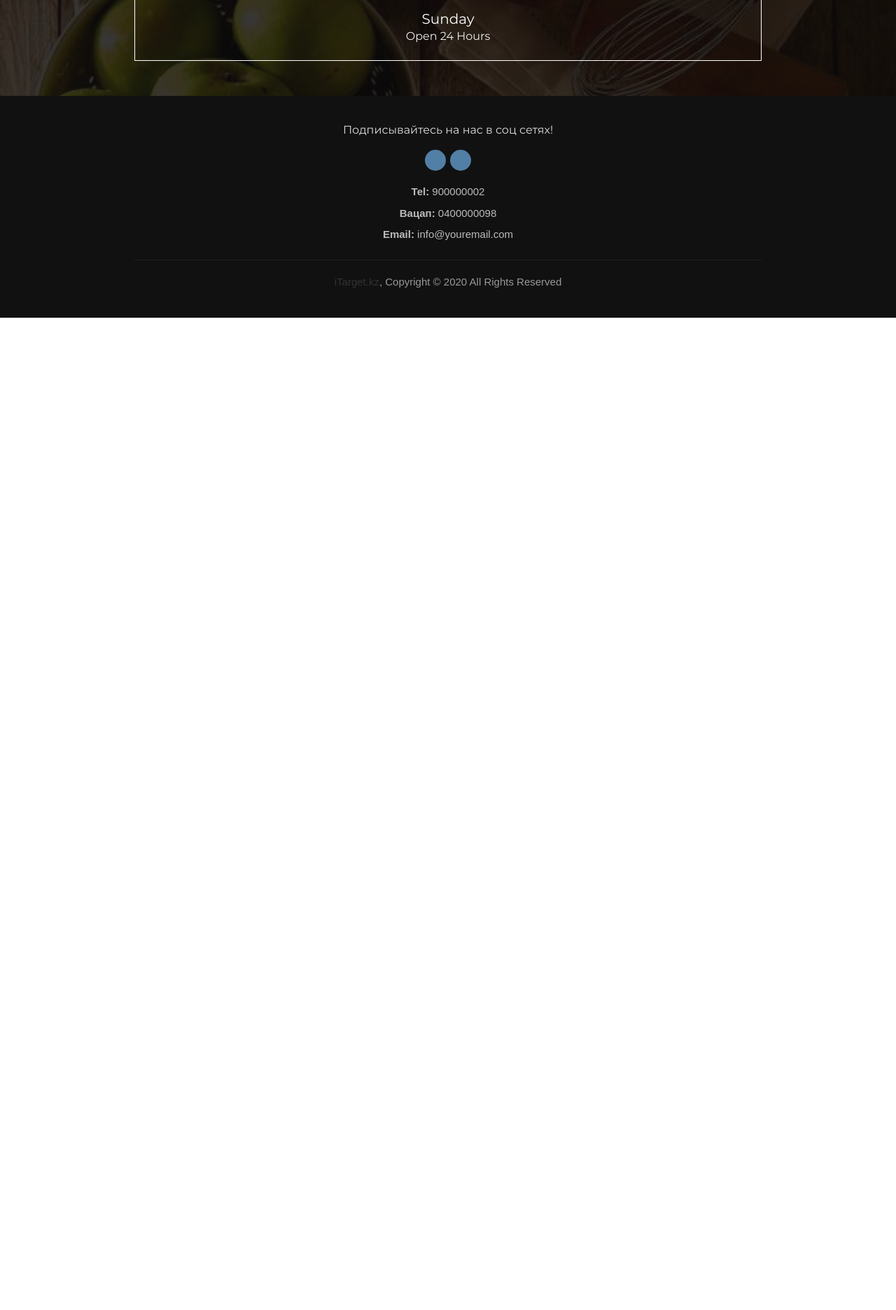
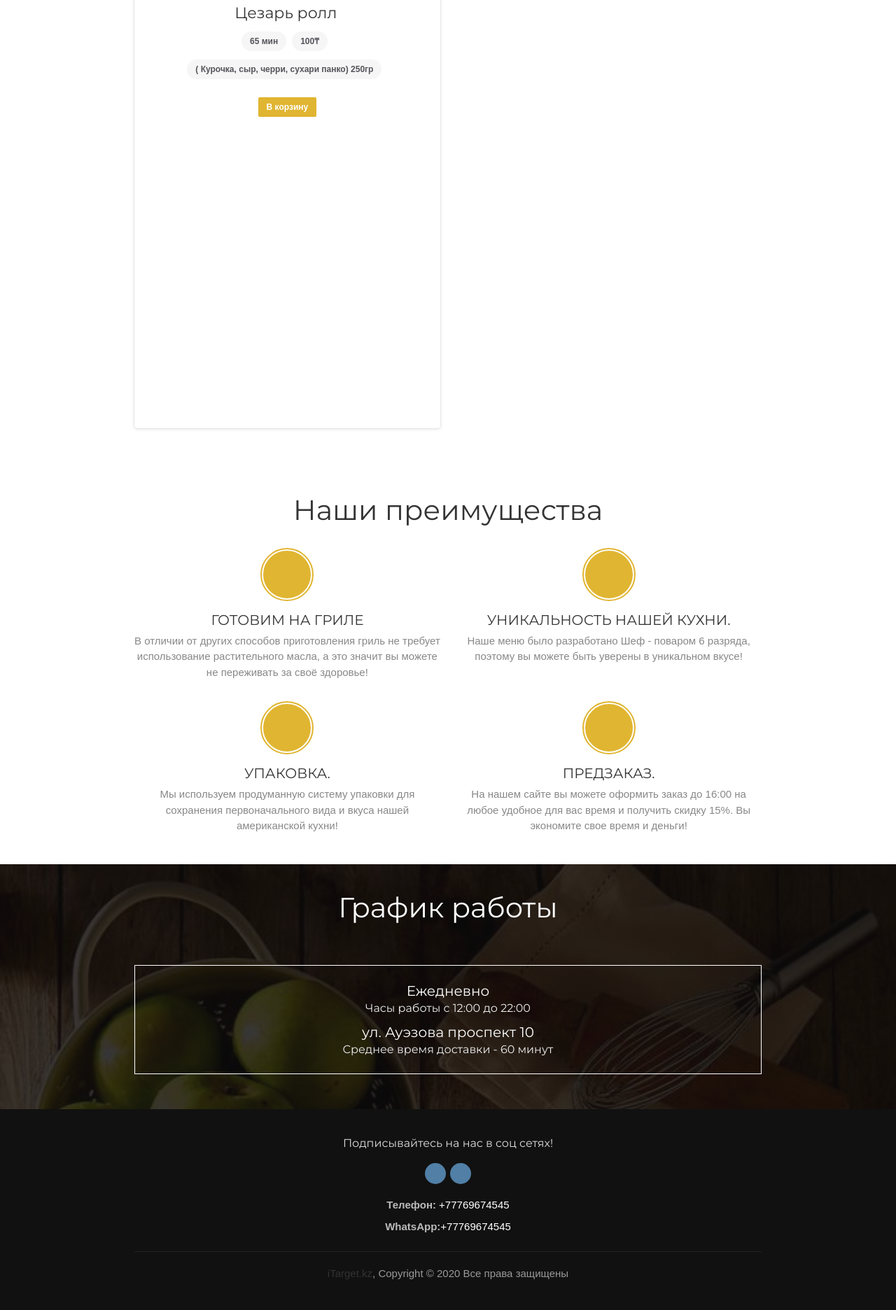
Before and after one commit to infabls/eda_enot, a PHP site: page / in a window 1280 px wide. Shown: the part 3937-5809 px from the top of the page at 70% size. Before the commit the page ends 4391 px from the top, so only its background shows below. Run offline with PHP 8.4, Linux system fonts and the light colour scheme; some web fonts are replaced.

Commit message:
txt upd
добавил текст и картинки
поправил стили

```diff
--- a/css/site.addons.css
+++ b/css/site.addons.css
@@ -12,6 +12,11 @@
   /* -webkit-flex-wrap: wrap;
   -ms-flex-wrap: wrap;
   flex-wrap: wrap; */
+}
+.navbar .container{
+      display: flex;
+    align-items: center;
+    justify-content: space-between;
 }
 .cart-line-items,tfoot{
   width: 280px;
@@ -104,6 +109,7 @@
 }
 .vendor-item__row {
     display: flex;
+    justify-content: center;
     font-size: 0;
     margin-top: 4px;
     flex-wrap: wrap;
@@ -165,7 +171,7 @@
   min-height: 505px !important;
 }
 .appl-section .entry{
-  min-height: 485px !important;
+  min-height:945px !important;
 }
 .appl-section .menu .content .tabs .tab,.appl-section .tabs,.appl-section .tabs .tab{
   height: auto;
@@ -190,3 +196,9 @@
 .appl-section .modal-content .entry, .appl-section .modal-content .entry .tabs{
       max-height: 100px;
 }
+.modal{
+  max-height: 85% !important;
+}
+.modal-content img{
+  max-height: 500px !important;
+}
--- a/inc/footer.php
+++ b/inc/footer.php
@@ -10,12 +10,11 @@
             </ul>
             <div class="tel-fax-mail">
                <ul>
-                  <li><span>Tel:</span> 900000002</li>
-                  <li><span>Вацап:</span> 0400000098</li>
-                  <li><span>Email:</span> info@youremail.com</li>
+                  <li><span>Телефон:</span> <a href="tel:+77769674545">+77769674545</a></li>
+                  <li><span>WhatsApp:</span><a href="https://wa.me/77769674545">+77769674545</a></li>
                </ul>
             </div>
-            <div class="ft-bottom"><span><a href="http://itarget.kz/">iTarget.kz</a>, Copyright © 2020 All Rights Reserved </span></div>
+            <div class="ft-bottom"><span><a href="http://itarget.kz/">iTarget.kz</a>, Copyright © 2020 Все права защищены </span></div>
          </div>
       </footer>
 
--- a/inc/header.php
+++ b/inc/header.php
@@ -49,9 +49,6 @@
    <link rel="stylesheet" href="/css/materialize.min.css">
    <link rel="stylesheet" href="/css/slick.css">
    <link rel="stylesheet" href="/css/slick-theme.css">
-      <!-- <link rel="stylesheet" href="/css/owl.carousel.css"> -->
-      <!-- <link rel="stylesheet" href="/css/owl.theme.css"> -->
-      <!-- <link rel="stylesheet" href="/css/owl.transitions.css"> -->
    <link rel="stylesheet" href="/css/style.css">
    <link rel="stylesheet" href="/css/site.addons.css">
    <script src="/js/jquery.min.js"></script>
@@ -60,12 +57,16 @@
 <body>
    <div class="navbar">
       <div class="container">
-           <!--  <div class="panel-control-left"><a href="index.php#" data-activates="slide-out-left" class="sidenav-control-left"><i class="fa fa-bars"></i></a></div> -->
+         <div class="tel-fax-mail">
+            <a href="https://wa.me/77769674545">+77769674545</a>
+         </div>
          <div class="site-title">
             <a href="/" class="logo">
                <h1>Дядька Сэм</h1>
             </a>
+
          </div>
+
          <div class="panel-control-right"><a href="index.php#" data-activates="slide-out-right" class="sidenav-control-right"><i class="fa fa-shopping-bag"></i>
             <span id="cart-count-span" class="cart-items-count">
 
--- a/index.php
+++ b/index.php
@@ -5,18 +5,51 @@
       <div class="overlay"></div>
       <div class="caption">
          <div class="container">
-            <h2>Delicious Food & Drink</h2>
+            <h2>При заказе до 16:00 скидка 15%*</h2>
+            <p>*Подробности уточняйте у оператора </p>
+            <a class="button" href="/">Shop Now</a>
+         </div>
+      </div>
+   </div>
+
+   <div class="slider-entry">
+      <div class="overlay"></div>
+      <img class="lazyload" data-src="img/slider3.jpg" alt="">
+      <div class="caption">
+         <div class="container">
+           <h2>Подпишись в инстаграм и получай скидку 10%</h2>
             <p>Find your need now</p>
             <a class="button" href="/">Shop Now</a>
          </div>
       </div>
    </div>
    <div class="slider-entry">
-      <div class="overlay"></div>
-      <img class="lazyload" data-src="img/slider2.jpg" alt="">
+<!--       <div class="overlay"></div> -->
+      <img class="lazyload" data-src="img/kombo1.jpg" alt="">
       <div class="caption">
          <div class="container">
-            <h2>Cafe & Restaurant</h2>
+         <!--    <h2>НОВИНКА</h2> -->
+<!--             <p>Find your need now</p>
+            <a class="button" href="/">Shop Now</a> -->
+         </div>
+      </div>
+   </div>   <div class="slider-entry">
+<!--       <div class="overlay"></div> -->
+      <img class="lazyload" data-src="img/kombo2.jpg" alt="">
+      <div class="caption">
+         <div class="container">
+         <!--    <h2>НОВИНКА</h2> -->
+<!--             <p>Find your need now</p>
+            <a class="button" href="/">Shop Now</a> -->
+         </div>
+      </div>
+   </div>
+   <div class="slider-entry">
+      <div class="overlay"></div>
+      <img class="lazyload" data-src="img/slider3.jpg" alt="">
+      <div class="caption">
+         <div class="container">
+            <h2>Скоро в нашем меню появятся вкуснейшие пиццы от Дяди Сэма</h2>
             <p>Find your need now</p>
             <a class="button" href="/">Shop Now</a>
          </div>
@@ -27,9 +60,13 @@
       <img class="lazyload" data-src="img/slider3.jpg" alt="">
       <div class="caption">
          <div class="container">
-            <h2>Delicious & Tasteful</h2>
-            <p>Find your need now</p>
-            <a class="button" href="/">Shop Now</a>
+            <h2>Кейтеринг (выездное обслуживание)</h2>
+            <p>   подготовка меню и расчет стоимости меню
+   тестинг – предварительная дегустация блюд их для оценки заказчиками
+   планирование пространства
+   сценарий кейтеринга  – планирование времени, составление схемы обслужтвания
+   менеджмент кейтеринга – составление транспортного плана, списки персонала, схемы ввоза и вывоза.</p>
+            <!-- <a class="button" href="/">Shop Now</a> -->
          </div>
       </div>
    </div>
@@ -104,15 +141,15 @@
          <div class="col s6">
             <div class="entry">
                <i class="fa fa-cutlery"></i>
-               <h5>Master Chef</h5>
-               <p>Lorem ipsum dolor sit amet consectetur adipisicing elit</p>
+               <h5>ГОТОВИМ НА ГРИЛЕ</h5>
+               <p>В отличии от других способов приготовления гриль не требует использование растительного масла, а это значит вы можете не переживать за своё здоровье!</p>
             </div>
          </div>
          <div class="col s6">
             <div class="entry">
                <i class="fa fa-list"></i>
-               <h5>Many Menu</h5>
-               <p>Lorem ipsum dolor sit amet consectetur adipisicing elit</p>
+               <h5>УНИКАЛЬНОСТЬ НАШЕЙ КУХНИ.</h5>
+               <p>Наше меню было разработано Шеф - поваром 6 разряда, поэтому вы можете быть уверены в уникальном вкусе!</p>
             </div>
          </div>
       </div>
@@ -120,15 +157,15 @@
          <div class="col s6">
             <div class="entry">
                <i class="fa fa-birthday-cake"></i>
-               <h5>Food Cake</h5>
-               <p>Lorem ipsum dolor sit amet consectetur adipisicing elit</p>
+               <h5>УПАКОВКА.</h5>
+               <p>Мы используем продуманную систему упаковки для сохранения первоначального вида и вкуса нашей американской кухни!</p>
             </div>
          </div>
          <div class="col s6">
             <div class="entry">
                <i class="fa fa-glass"></i>
-               <h5>Juice Drink</h5>
-               <p>Lorem ipsum dolor sit amet consectetur adipisicing elit</p>
+               <h5>ПРЕДЗАКАЗ.</h5>
+               <p>На нашем сайте вы можете оформить заказ до 16:00 на любое удобное для вас время и получить скидку 15%. Вы экономите свое время и деньги!</p>
             </div>
          </div>
       </div>
@@ -145,11 +182,11 @@
          </ul>
       </div>
       <div class="entry">
-         <h5>Monday - Saturday</h5>
-         <h6>07.00 AM - 12.00 PM</h6>
+         <h5>Ежедневно</h5>
+         <h6>Часы работы с 12:00 до 22:00</h6>
          <div class="dividing"></div>
-         <h5>Sunday</h5>
-         <h6>Open 24 Hours</h6>
+         <h5>ул. Ауэзова проспект 10</h5>
+         <h6>Среднее время доставки -  60 минут </h6>
       </div>
    </div>
 </div>
```
Also changed, not shown: img/kombo1.jpg (added), img/kombo2.jpg (added). Lines whose indentation alone changed are shown as unchanged.
